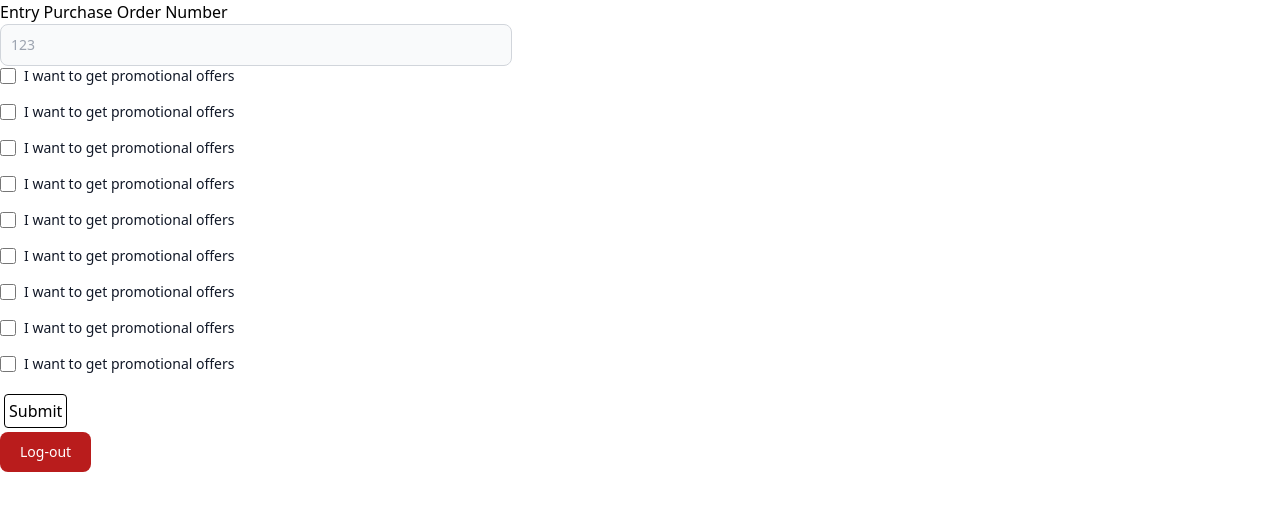
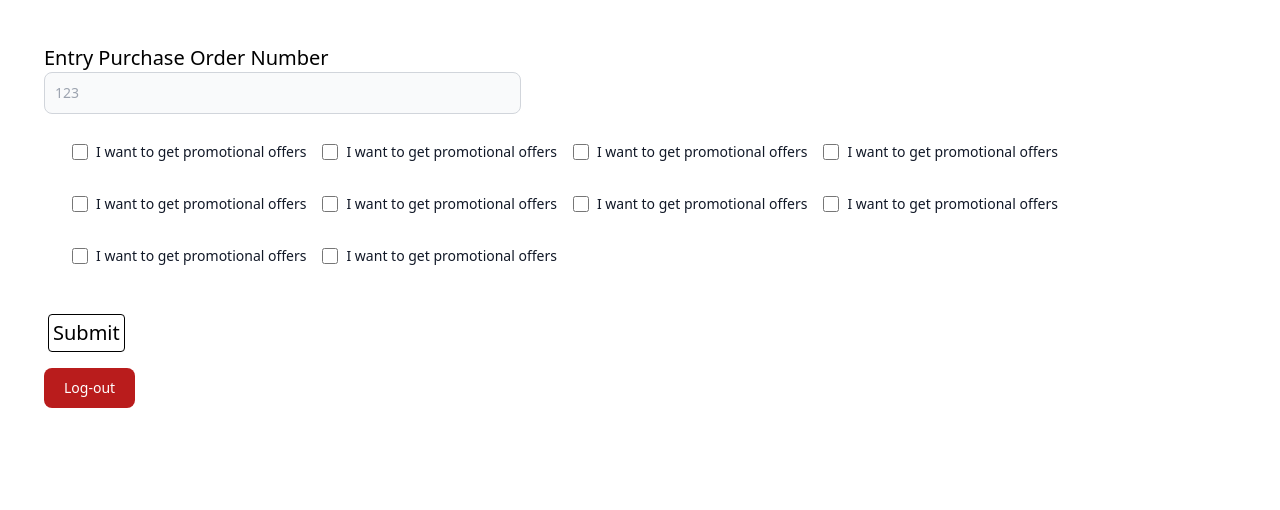
Before and after one commit to Nidhinsanju/VMS, a React (Vite) app in the folder Client/: page /secuirtycheck in a window 1280 px wide. Shown: the top 510 px of the page. Built offline with nearby package versions, Linux system fonts and the light colour scheme.

Commit message:
added status bar

```diff
--- a/Client/package.json
+++ b/Client/package.json
@@ -10,6 +10,7 @@
     "preview": "vite preview"
   },
   "dependencies": {
+    "@material-tailwind/react": "^2.1.9",
     "axios": "^1.6.7",
     "react": "^18.2.0",
     "react-dom": "^18.2.0",
--- a/Client/src/App.jsx
+++ b/Client/src/App.jsx
@@ -10,6 +10,7 @@ import { BrowserRouter as Router, Routes, Route } from "react-router-dom";
 import Dashboard from "./Components/Dashboard";
 import SecurityCheck from "./Components/SecurityChecks";
 import Signup from "./Components/Signup";
+import StatusBar from "./Components/StatusBar";
 import { AdminLogin } from "./Components/AdminLogin";
 function App() {
   return (
--- a/Client/src/Components/Dashboard.jsx
+++ b/Client/src/Components/Dashboard.jsx
@@ -4,6 +4,7 @@ import Details from "../Hooks/fetchDetails";
 import axios from "axios";
 import { SERVER_URL } from "../Constents/URL";
 import { LogoutButton } from "../utis/LogoutButton";
+import StatusBar from "./StatusBar";
 export default function Dashboard() {
   const [image, setImage] = useState("");
   const [status, setStatus] = useState("");
@@ -16,11 +17,17 @@ export default function Dashboard() {
   const customerID = localStorage.getItem("CustomerID");
   useEffect(() => {
     const fetchuser = async () => {
-      const user = await axios.post(SERVER_URL + "/dashboard/status", {
-        CustomerID: customerID,
-      });
-      setCheckin(user.data.check_in);
-      setStatus(user.data.Status);
+      try {
+        const user = await axios.post(SERVER_URL + "/dashboard/status", {
+          CustomerID: customerID,
+        });
+        setCheckin(user.data.check_in);
+        const percentage = (user.data.Status / 10) * 100;
+        console.log(percentage);
+        setStatus(percentage);
+      } catch (error) {
+        console.error("Error fetching user data:", error);
+      }
     };
     fetchuser();
   }, [customerID]);
@@ -31,7 +38,6 @@ export default function Dashboard() {
         if (PO && DC && Vehiclenum) {
           const res = await Details(PO, DC, Vehiclenum, customerID);
           setData(res.data.POnumber);
-          console.log(data);
           return;
         }
         alert("invalid credentials ");
@@ -51,24 +57,9 @@ export default function Dashboard() {
       }
     };
     if (checkin) {
-      const presentStatus = status;
-      if (presentStatus === 10) {
-        return (
-          <div>
-            <a href="/">
-              <button>Check-out</button>
-            </a>
-          </div>
-        );
-      }
       return (
         <div>
-          <h2>{presentStatus}</h2>
-          <h1>hi</h1>
-
-          <a href="/">
-            <LogoutButton />
-          </a>
+          <StatusBar status={status} />
         </div>
       );
     }
--- a/Client/src/Components/Login.jsx
+++ b/Client/src/Components/Login.jsx
@@ -21,7 +21,7 @@ function Login() {
           <input
             type="text"
             id="email"
-            className="bg-gray-50 border border-gray-300 text-black text-sm rounded-lg focus:ring-blue-500 focus:border-blue-500 block w-full p-2.5 dark:bg-gray-700 dark:border-gray-600 dark:placeholder-gray-400 dark:text-white dark:focus:ring-blue-500 dark:focus:border-blue-500"
+            className="bg-gray-50 border  border-gray-300 text-black text-sm rounded-lg focus:ring-blue-500 focus:border-blue-500 block w-full p-2.5 dark:bg-gray-700 dark:border-gray-600 dark:placeholder-gray-400 dark:text-white dark:focus:ring-blue-500 dark:focus:border-blue-500"
             placeholder="user@gmail.com"
             onChange={(e) => {
               setusername(e.target.value);
--- a/Client/src/Components/SecurityChecks.jsx
+++ b/Client/src/Components/SecurityChecks.jsx
@@ -12,21 +12,22 @@ export default function SecurityCheck() {
   };
 
   return (
-    <div>
+    <div className="p-1">
+      <div className="m-5 p-5  text-xl	">
         Entry Purchase Order Number
         <input
           type="text"
           id="email"
-        className="bg-gray-50 border border-gray-300 text-black text-sm rounded-lg focus:ring-blue-500 focus:border-blue-500 block w-2/5 p-2.5"
+          className="bg-gray-50 border  border-gray-300 text-black text-sm rounded-lg focus:ring-blue-500 focus:border-blue-500 block w-2/5 p-2.5"
           placeholder="123"
           onChange={(e) => {
             setPO_number(e.target.value);
           }}
           required
         />
-      <fieldset className="text-black">
-        <legend className="sr-only text-black">Checkbox variants</legend>
-        <div className="flex items-center mb-4">
+        <fieldset className="text-black flex flex-wrap m-5">
+          <legend className="sr-only text-black ">Checkbox variants</legend>
+          <div className="flex p-2 items-center mb-4 ">
             <input
               id="checkbox-2"
               type="checkbox"
@@ -41,7 +42,7 @@ export default function SecurityCheck() {
               I want to get promotional offers
             </label>
           </div>
-        <div className="flex items-center mb-4">
+          <div className="flex p-2 items-center mb-4">
             <input
               id="checkbox-2"
               type="checkbox"
@@ -56,7 +57,7 @@ export default function SecurityCheck() {
               I want to get promotional offers
             </label>
           </div>
-        <div className="flex items-center mb-4">
+          <div className="flex p-2 items-center mb-4">
             <input
               id="checkbox-2"
               type="checkbox"
@@ -71,7 +72,7 @@ export default function SecurityCheck() {
               I want to get promotional offers
             </label>
           </div>
-        <div className="flex items-center mb-4">
+          <div className="flex p-2 items-center mb-4">
             <input
               id="checkbox-2"
               type="checkbox"
@@ -86,7 +87,7 @@ export default function SecurityCheck() {
               I want to get promotional offers
             </label>
           </div>
-        <div className="flex items-center mb-4">
+          <div className="flex p-2 items-center mb-4">
             <input
               id="checkbox-2"
               type="checkbox"
@@ -101,7 +102,7 @@ export default function SecurityCheck() {
               I want to get promotional offers
             </label>
           </div>
-        <div className="flex items-center mb-4">
+          <div className="flex p-2 items-center mb-4">
             <input
               id="checkbox-2"
               type="checkbox"
@@ -116,7 +117,7 @@ export default function SecurityCheck() {
               I want to get promotional offers
             </label>
           </div>
-        <div className="flex items-center mb-4">
+          <div className="flex p-2 items-center mb-4">
             <input
               id="checkbox-2"
               type="checkbox"
@@ -131,7 +132,7 @@ export default function SecurityCheck() {
               I want to get promotional offers
             </label>
           </div>
-        <div className="flex items-center mb-4">
+          <div className="flex p-2 items-center mb-4">
             <input
               id="checkbox-2"
               type="checkbox"
@@ -146,7 +147,22 @@ export default function SecurityCheck() {
               I want to get promotional offers
             </label>
           </div>
-        <div className="flex items-center mb-4">
+          <div className="flex p-2 items-center mb-4">
+            <input
+              id="checkbox-2"
+              type="checkbox"
+              value=""
+              onChange={(e) => handleCheckboxClick(e.target.checked)}
+              className="w-4 h-4 text-blue-600 bg-gray-100 border-gray-300 rounded focus:ring-blue-500 dark:focus:ring-blue-600 dark:ring-offset-gray-800 dark:focus:ring-offset-gray-800 focus:ring-2 dark:bg-gray-700 dark:border-gray-600"
+            />
+            <label
+              htmlFor="checkbox-2"
+              className="ms-2 text-sm font-medium text-gray-900 dark:text-black"
+            >
+              I want to get promotional offers
+            </label>
+          </div>
+          <div className="flex p-2 items-center mb-4">
             <input
               id="checkbox-2"
               type="checkbox"
@@ -163,7 +179,7 @@ export default function SecurityCheck() {
           </div>
         </fieldset>
         <button
-        className="border border-black rounded p-1 m-1"
+          className="border border-black rounded p-1 m-1 mb-4"
           onClick={() => {
             const headers = {
               Authorization: `Bearer ${token}`,
@@ -187,5 +203,6 @@ export default function SecurityCheck() {
           </LogoutButton>
         </a>
       </div>
+    </div>
   );
 }
--- /dev/null
+++ b/Client/src/Components/StatusBar.jsx
@@ -0,0 +1,44 @@
+import { LogoutButton } from "../utis/LogoutButton";
+export default function StatusBar(props) {
+  const status = props.status;
+  const commonContent = (
+    <div className="mt-5 justify-center">
+      <div className="w-2/4 bg-gray-200 rounded-full dark:bg-gray-700">
+        <div
+          className="bg-blue-600 text-xs font-medium text-blue-100 text-center p-0.5 leading-none rounded-full"
+          style={{ width: `${status}%` }}
+        >
+          {status}
+        </div>
+      </div>
+      <LogoutButton />
+    </div>
+  );
+  if (status === 100) {
+    return (
+      <dvi>
+        <div className="w-full bg-gray-200 rounded-full dark:bg-gray-700">
+          <div
+            className="bg-blue-600 text-xs font-medium text-blue-100 text-center p-0.5 leading-none rounded-full"
+            style={{ width: `${status}%` }}
+          >
+            {status}
+          </div>
+        </div>
+        <a href="/">
+          <button>Check-out</button>
+        </a>
+      </dvi>
+    );
+  }
+  if (status >= 0 && status < 30) {
+    return commonContent;
+  }
+  if (status >= 30 && status <= 70) {
+    return commonContent;
+  }
+  if (status > 70 && status < 100) {
+    return commonContent;
+  }
+  return <div>Something Broken</div>;
+}
--- a/Client/tailwind.config.js
+++ b/Client/tailwind.config.js
@@ -1,4 +1,5 @@
 /** @type {import('tailwindcss').Config} */
+
 export default {
   content: ["./index.html", "./src/**/*.{js,ts,jsx,tsx}"],
   theme: {
```
Also changed, not shown: 2 other files (tests, documents, lock files or other folders). Lines whose indentation alone changed are shown as unchanged.
